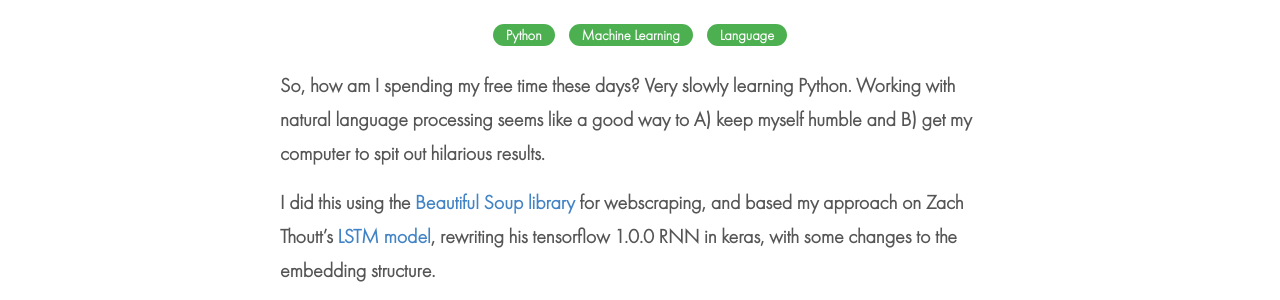
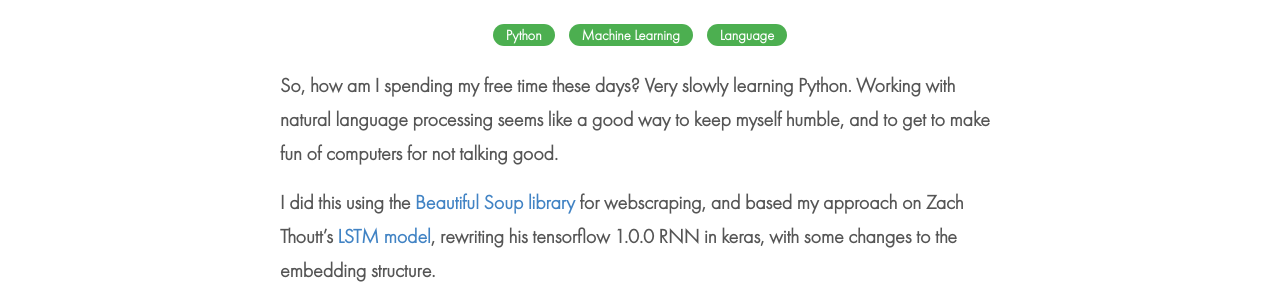
Before and after one commit to hana-dampf/hana-dampf.github.io, a Jekyll site: the page built from _posts/2019-07-03-NLPinPython.md, in a window 1280 px wide. Shown: the part 225-525 px from the top of the page. Built offline with Jekyll 4.4.1, drawn with Linux system fonts in a browser that asks for light colours; comment, search, counter and statistics services are not loaded.

Commit message:
Update 2019-07-03-NLPinPython.md

```diff
--- a/_posts/2019-07-03-NLPinPython.md
+++ b/_posts/2019-07-03-NLPinPython.md
@@ -4,7 +4,7 @@ title: "Pablo Neural-da: I learn Python, my model learns what love is"
 categories: [Python, Machine Learning, Language]
 ---
 
-So, how am I spending my free time these days? Very slowly learning Python. Working with natural language processing seems like a good way to A) keep myself humble and B) get my computer to spit out hilarious results.
+So, how am I spending my free time these days? Very slowly learning Python. Working with natural language processing seems like a good way to keep myself humble, and to get to make fun of computers for not talking good.
 
 I did this using the [Beautiful Soup library](https://www.crummy.com/software/BeautifulSoup/bs4/doc/) for webscraping, and based my approach on Zach Thoutt's [LSTM model](https://github.com/zackthoutt/got-book-6), rewriting his tensorflow 1.0.0 RNN in keras, with some changes to the embedding structure.
 
```
